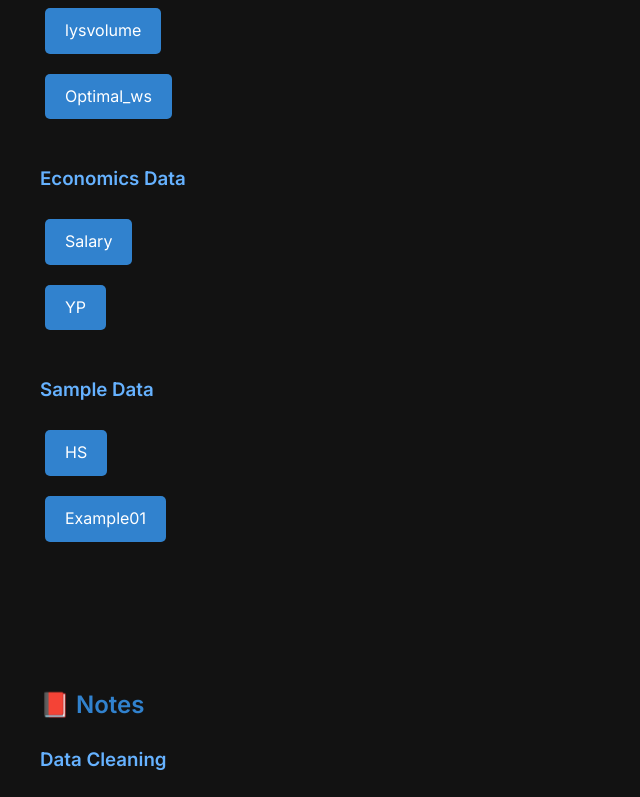
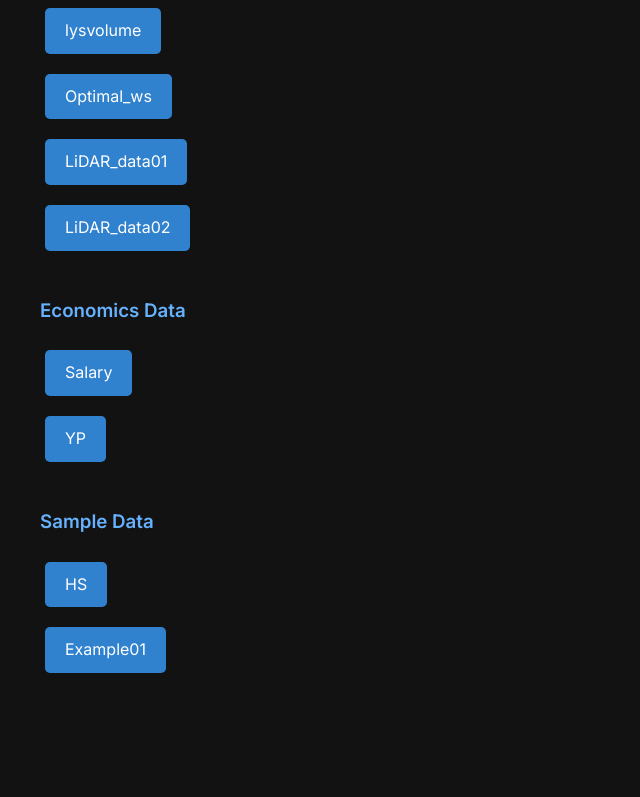
Before and after one commit to EC-GID/Immah.github.io, a plain HTML site: page index.Html in a window 1280 px wide. Shown: the part 1380-2177 px from the top of the page, without its empty margins (0-640 px from the left). Drawn offline with Linux system fonts and the light colour scheme.

Commit message:
improved layout

```diff
--- a/index.Html
+++ b/index.Html
@@ -171,6 +171,8 @@
           <li><a href="Data/Matched_CHM_with_OptimalWindowSize.csv" download>Matched_CHM</a></li>
           <li><a href="Data/lysvolume.csv" download>lysvolume</a></li>
           <li><a href="Data/Optimal_ws.csv" download>Optimal_ws</a></li>
+          <li><a href="Data/MJG1501_PC_NorZ.las"download>LiDAR_data01</a></li>
+          <li><a href="Data/MJG1502_PC_NorZ.las"download>LiDAR_data02</a></li>
         </ul>
       </div>
     </div>
@@ -271,6 +273,7 @@
           <li><a href="Scripts/Data example 01.R" download>Example01</a></li>
           <li><a href="Scripts/YP.R" download>YP</a></li>
           <li><a href="Scripts/Salary.R" download>Salary</a></li>
+          <li><a href="Scripts/lysvolume.R" download>lysvolume</a></li>
         </ul>
       </div>
     </div>
```
Also changed, not shown: 3 other files.
